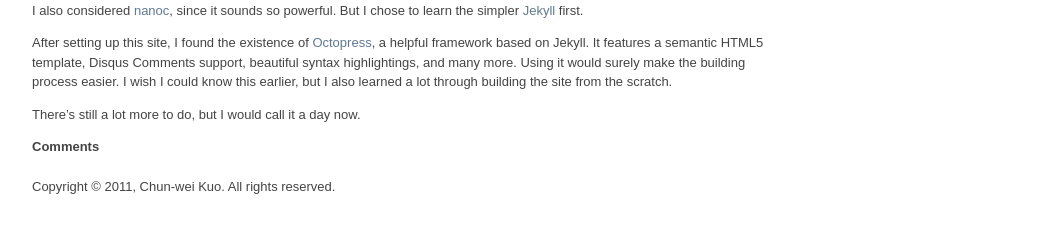
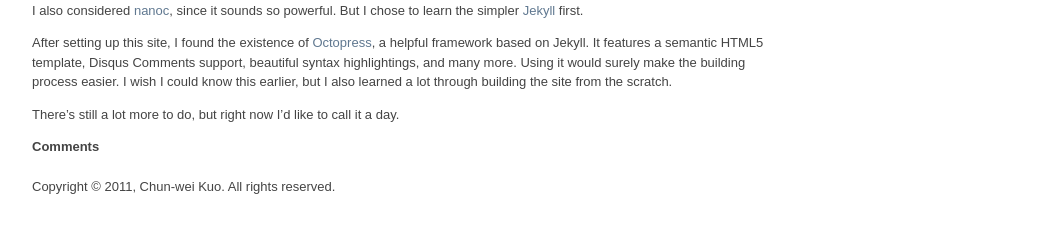
Before and after one commit to Domon/domon.github.com, a Jekyll site: the page built from _posts/2011-06-30-blogging-like-a-hacker.md, in a window 1280 px wide. Shown: the part 222-455 px from the top of the page, without its empty margins (108-1151 px from the left). Built offline with Jekyll 4.4.1, drawn with Linux system fonts in a browser that asks for light colours; nearby versions of some CDN libraries; Markdown is read by kramdown in place of the engine named in the settings; comment, search, counter and statistics services are not loaded.

Commit message:
Modify a sentence in "Blogging like a hacker"

```diff
--- a/_posts/2011-06-30-blogging-like-a-hacker.md
+++ b/_posts/2011-06-30-blogging-like-a-hacker.md
@@ -11,4 +11,4 @@ I also considered [nanoc](http://nanoc.stoneship.org/), since it sounds so power
 
 After setting up this site, I found the existence of [Octopress](http://octopress.org/), a helpful framework based on Jekyll. It features a semantic HTML5 template, Disqus Comments support, beautiful syntax highlightings, and many more. Using it would surely make the building process easier. I wish I could know this earlier, but I also learned a lot through building the site from the scratch.
 
-There's still a lot more to do, but I would call it a day now.
+There's still a lot more to do, but right now I'd like to call it a day.
```
